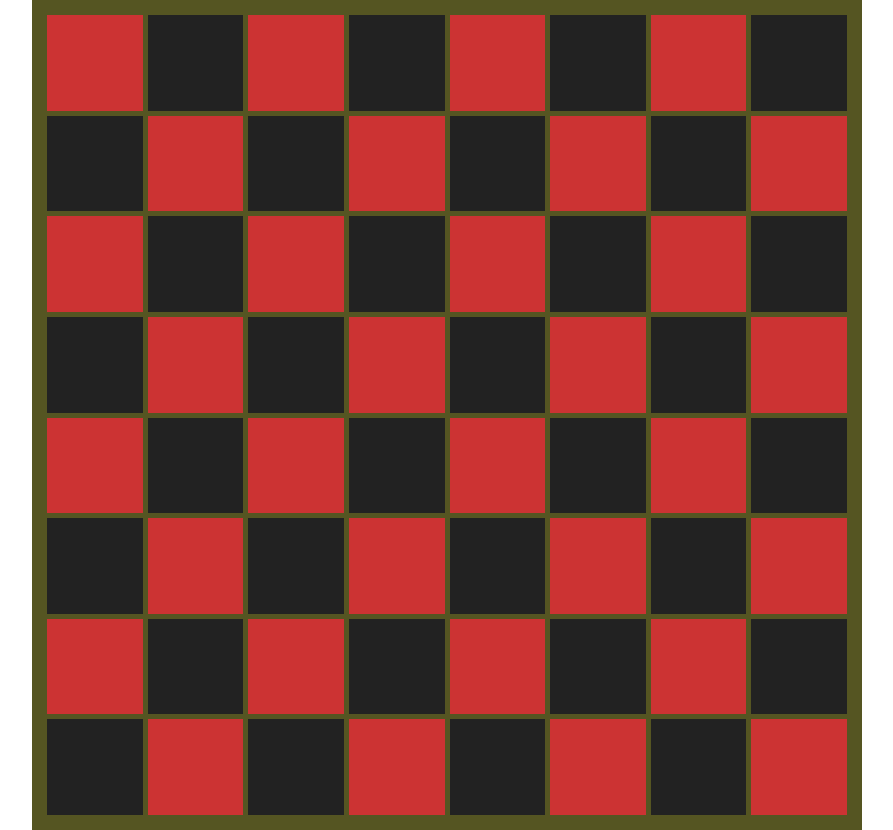
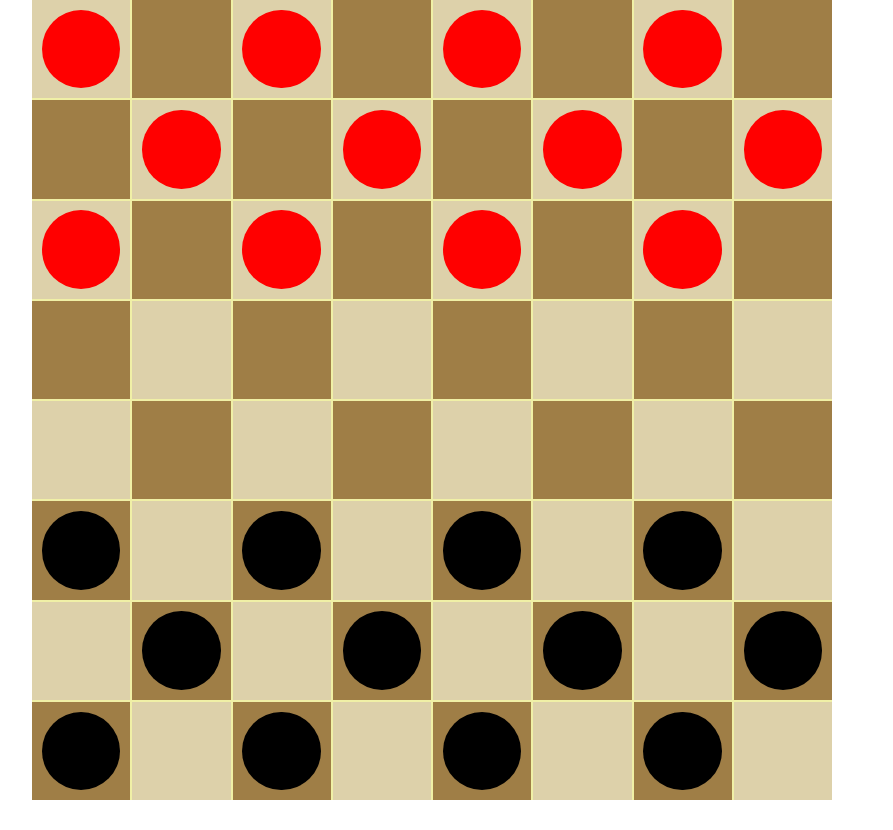
Before and after one commit to Zadag/CheckersJS, a plain HTML site: page index.html in a window 1280 px wide. Shown: the whole page, without its empty margins (208-1101 px from the left). After the commit the page ends 800 px from the top, so only its background shows below. Drawn offline with Linux system fonts and the light colour scheme.

Commit message:
Update board colors/add player circles

```diff
--- a/main.js
+++ b/main.js
@@ -1 +1 @@
-(()=>{"use strict";!function(){const t=document.getElementById("board");for(let e=0;e<8;e++)for(let d=0;d<8;d++){const s=document.createElement("div");s.id=`${e}x${d}`,s.classList.add("square"),(e+d)%2==0?s.classList.add("red"):s.classList.add("black"),t.append(s)}}()})();
+(()=>{"use strict";!function(){const e=document.getElementById("board");for(let t=0;t<8;t++)for(let d=0;d<8;d++){const s=document.createElement("div"),a=document.createElement("div");s.id=`${t}x${d}`,s.classList.add("square"),(t+d)%2==0?s.classList.add("cream"):s.classList.add("tan"),e.append(s),(t+d)%2==0&&t<3&&a.classList.add("red"),(t+d)%2==1&&t>4&&a.classList.add("black"),s.append(a)}}()})();
--- a/styles.css
+++ b/styles.css
@@ -32,7 +32,6 @@ body {
 }
 
 #appContainer {
-  display: flex;
   flex-direction: column;
   width: 100%;
   height: 100%;
@@ -42,12 +41,10 @@ body {
   display: grid;
   width: 100%;
   height: 100%;
-  background: #555;
   grid-template-rows: repeat(8, 1fr);
   grid-template-columns: repeat(8, 1fr);
-  background: #552;
-  padding: 15px;
-  grid-gap: 5px;
+  background: rgb(240, 240, 166);
+  grid-gap: 2px;
 }
 
 .container {
@@ -61,12 +58,39 @@ body {
 .square {
   width: 100%;
   height: 100%;
+  position: relative;
+}
+
+.cream {
+  background: rgb(221, 209, 170);
+}
+
+.tan {
+  background: rgb(159, 126, 70);
 }
 
 .red {
-  background: #c33;
+  width: 80%;
+  height: 80%;
+  margin: auto;
+  border-radius: 50%;
+  background: red;
+  position: absolute;
+  top: 0;
+  left: 0;
+  right: 0;
+  bottom: 0;
 }
 
-.black {
-  background: #222;
+  .black {
+  width: 80%;
+  height: 80%;
+  margin: auto;
+  border-radius: 50%;
+  background: black;
+  position: absolute;
+  top: 0;
+  left: 0;
+  right: 0;
+  bottom: 0;
 }
```
